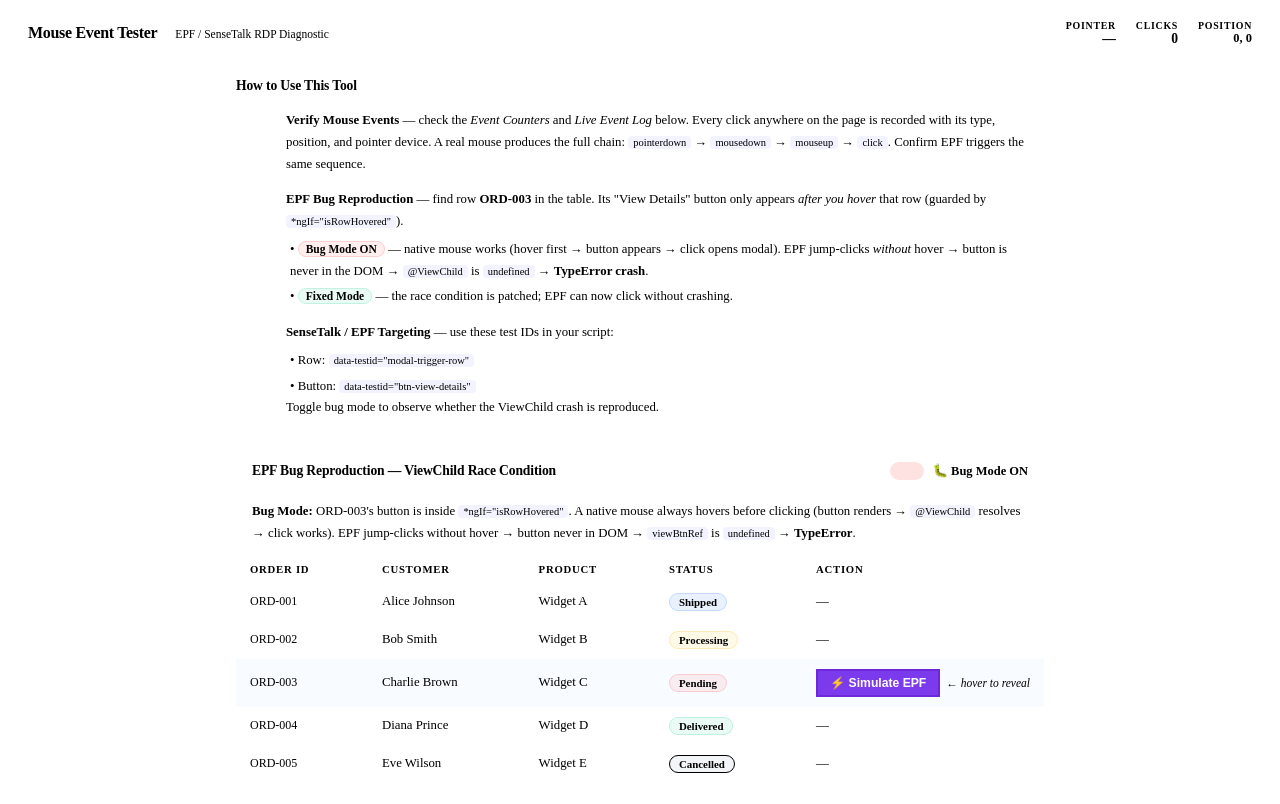
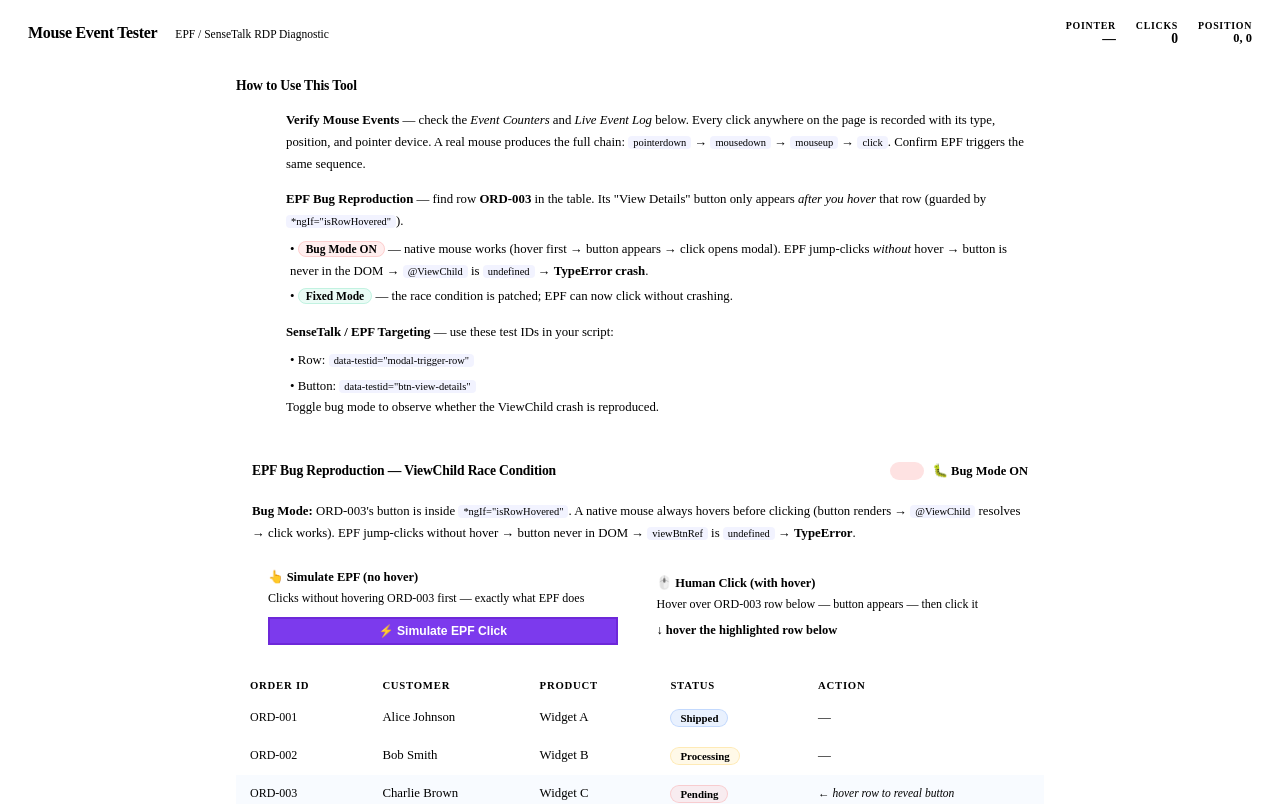
Before and after one commit to tzjing99/test-rdp-mouse, an Angular app: page / in a window 1280 px wide. Shown: the top 804 px of the page. Built offline with nearby package versions, Linux system fonts and the light colour scheme.

Commit message:
feat: move Simulate EPF above table, add pass/fail result banners

```diff
--- a/src/app/app.component.css
+++ b/src/app/app.component.css
@@ -194,6 +194,55 @@ code {
 .text-fix { color: var(--green); }
 
 /* ============================================================
+   DEMO BOX
+============================================================ */
+.demo-box {
+  margin: 0 16px 12px;
+  border: 1px solid var(--border-2);
+  border-radius: var(--r);
+  background: var(--surface-2);
+  overflow: hidden;
+}
+
+.demo-row {
+  display: grid;
+  grid-template-columns: 1fr auto 1fr;
+  align-items: center;
+}
+
+.demo-item {
+  padding: 14px 16px;
+  display: flex;
+  flex-direction: column;
+  gap: 4px;
+}
+
+.demo-divider {
+  width: 1px;
+  align-self: stretch;
+  background: var(--border-2);
+}
+
+.demo-label {
+  font-size: .78rem;
+  font-weight: 700;
+  color: var(--text);
+}
+
+.demo-desc {
+  font-size: .75rem;
+  color: var(--text-2);
+  line-height: 1.5;
+  margin-bottom: 6px;
+}
+
+.demo-hint {
+  font-size: .78rem;
+  font-weight: 600;
+  color: var(--green);
+}
+
+/* ============================================================
    ALERT
 ============================================================ */
 .alert-error {
@@ -203,14 +252,21 @@ code {
   background: rgba(248,113,113,.07);
   border: 1px solid rgba(248,113,113,.3);
   animation: shake .3s ease;
-}
-@keyframes shake {
+}.alert-success {
+  display: flex; gap: 10px;
+  margin: 0 16px 12px; padding: 10px 14px;
+  border-radius: var(--r);
+  background: rgba(52,211,153,.07);
+  border: 1px solid rgba(52,211,153,.3);
+  animation: shake .3s ease;
+}@keyframes shake {
   0%,100% { transform: translateX(0); }
   25%     { transform: translateX(-6px); }
   75%     { transform: translateX(6px); }
 }
 .alert-icon  { font-size: 1.2rem; flex-shrink: 0; line-height: 1.5; }
 .alert-title { font-size: .8rem; font-weight: 700; color: var(--rose); }
+.alert-success .alert-title { color: var(--green); }
 .alert-msg   { font-size: .75rem; color: var(--text-2); margin-top: 2px; font-family: var(--mono); }
 .alert-hint  { font-size: .7rem; color: var(--text-3); margin-top: 4px; }
 
--- a/src/app/app.component.html
+++ b/src/app/app.component.html
@@ -77,6 +77,25 @@
         after Angular's change detection runs. No crash regardless of hover state.
       </p>
 
+      <!-- Demo buttons -->
+      <div class="demo-box">
+        <div class="demo-row">
+          <div class="demo-item">
+            <div class="demo-label">👆 Simulate EPF (no hover)</div>
+            <div class="demo-desc">Clicks without hovering ORD-003 first &mdash; exactly what EPF does</div>
+            <button class="btn-epf" (click)="simulateEpfClick(epfTargetOrder, $event)">
+              ⚡ Simulate EPF Click
+            </button>
+          </div>
+          <div class="demo-divider"></div>
+          <div class="demo-item">
+            <div class="demo-label">🖱️ Human Click (with hover)</div>
+            <div class="demo-desc">Hover over ORD-003 row below &mdash; button appears &mdash; then click it</div>
+            <span class="demo-hint">↓ hover the highlighted row below</span>
+          </div>
+        </div>
+      </div>
+
       <!-- Error alert -->
       <div class="alert-error" *ngIf="lastError">
         <span class="alert-icon">⛔</span>
@@ -84,6 +103,15 @@
           <div class="alert-title">TypeError reproduced!</div>
           <div class="alert-msg">{{ lastError }}</div>
           <div class="alert-hint">EPF skipped mouseenter &rarr; viewBtnRef was never rendered into the DOM</div>
+        </div>
+      </div>
+
+      <!-- Success alert -->
+      <div class="alert-success" *ngIf="lastSuccess">
+        <span class="alert-icon">✅</span>
+        <div>
+          <div class="alert-title">Opened successfully!</div>
+          <div class="alert-msg">ViewChild resolved &mdash; hover triggered mouseenter, button was in DOM</div>
         </div>
       </div>
 
@@ -115,12 +143,6 @@
               </td>
               <td class="td-action">
                 <ng-container *ngIf="order.isSpecialRow">
-                  <!-- Always visible: EPF simulation button -->
-                  <button class="btn-epf" (click)="simulateEpfClick(order, $event)"
-                    title="Simulates EPF jump-click — no hover, button never in DOM">
-                    ⚡ Simulate EPF
-                  </button>
-                  <!-- Only visible after hover: the real button -->
                   <button *ngIf="isRowHovered"
                     #viewBtn class="btn-primary"
                     id="btn-view-details"
@@ -128,7 +150,7 @@
                     (click)="openModal(order, $event)">
                     View Details
                   </button>
-                  <span *ngIf="!isRowHovered" class="hover-hint">&larr; hover to reveal</span>
+                  <span *ngIf="!isRowHovered" class="hover-hint">&larr; hover row to reveal button</span>
                 </ng-container>
                 <span *ngIf="!order.isSpecialRow" class="td-dash">&mdash;</span>
               </td>
--- a/src/app/app.component.ts
+++ b/src/app/app.component.ts
@@ -65,14 +65,13 @@ export class AppComponent implements OnInit, OnDestroy {
   @ViewChild('viewBtn') viewBtnRef?: ElementRef;
 
   isModalOpen = false;
-  isRowHovered = false;       // tracks whether the special row is currently hovered
+  isRowHovered = false;
   selectedOrder: Order | null = null;
 
   // ── Bug-reproduction toggle ────────────────────────────────────────────────
-  // bugMode ON  = faithful customer reproduction (hover-gated ViewChild crash)
-  // bugMode OFF = correct pattern: read ref inside setTimeout(0) after *ngIf renders
   bugMode = true;
   lastError: string | null = null;
+  lastSuccess: string | null = null;
 
   // ── Orders table ───────────────────────────────────────────────────────────
   orders: Order[] = [
@@ -152,6 +151,10 @@ export class AppComponent implements OnInit, OnDestroy {
     this.markerTimers.forEach(t => clearTimeout(t));
   }
 
+  get epfTargetOrder(): Order {
+    return this.orders.find(o => o.isSpecialRow)!;
+  }
+
   // ── Hover tracking on the special row ────────────────────────────────────
   onRowMouseEnter(order: Order): void {
     this.isRowHovered = true;
@@ -177,6 +180,7 @@ export class AppComponent implements OnInit, OnDestroy {
   openModal(order: Order, event: MouseEvent): void {
     event.stopPropagation();
     this.lastError = null;
+    this.lastSuccess = null;
 
     const hoverState = this.isRowHovered ? 'YES (hovered)' : 'NO (no prior hover — EPF path)';
     this.addLog('row-hover-state',
@@ -207,6 +211,7 @@ export class AppComponent implements OnInit, OnDestroy {
     // Only reached if no crash (hovered correctly, or fixed mode)
     this.isModalOpen = true;
     this.selectedOrder = order;
+    this.lastSuccess = `Modal opened for ${order.id} — ViewChild resolved correctly`;
 
     if (!this.bugMode) {
       // ✅ CORRECT PATTERN:
```
Also changed, not shown: 3 other files (tests, documents, lock files or other folders).
